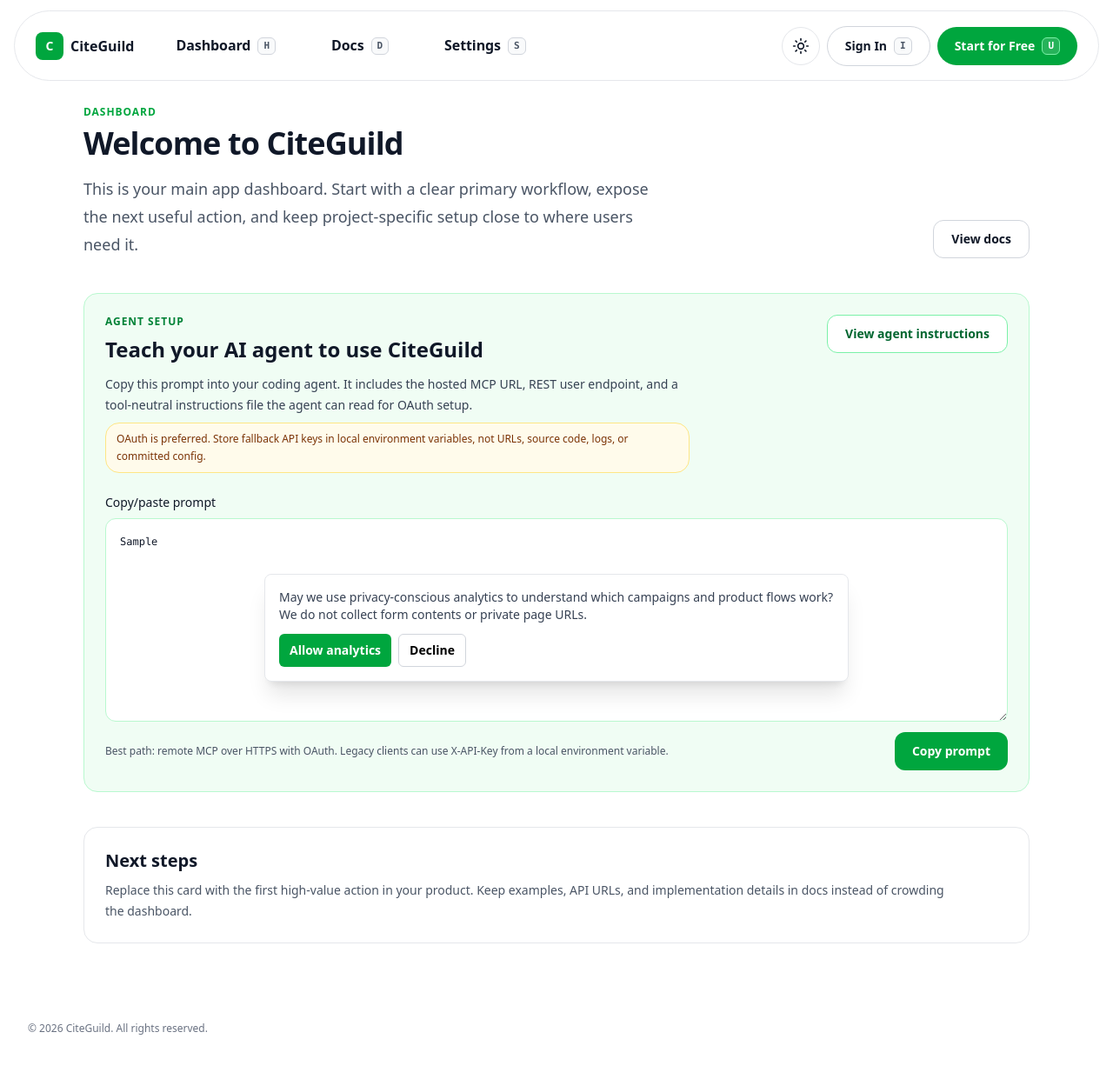
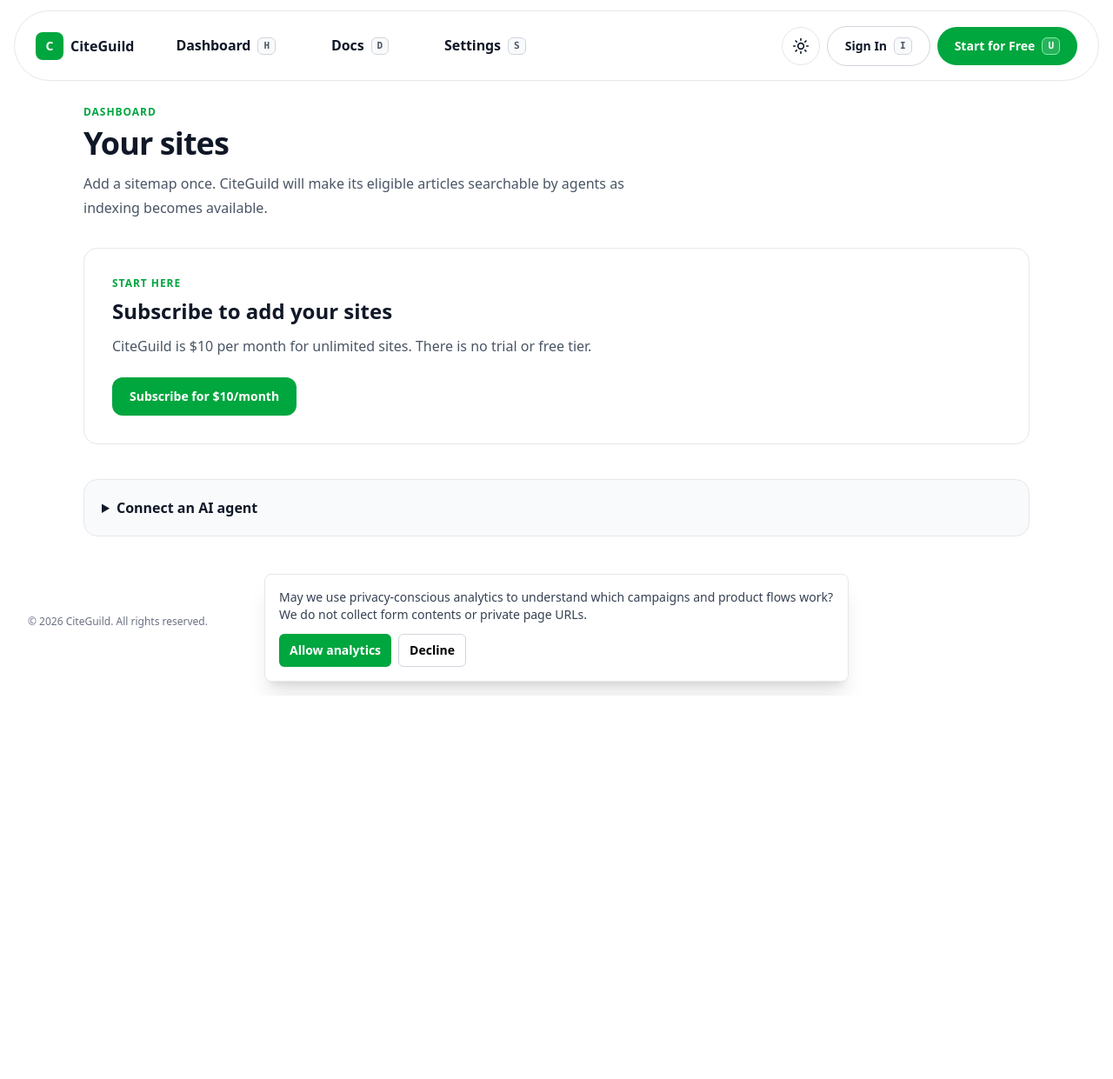
Before and after one commit to LVTD-LLC/citeguild, a Django app: template frontend/templates/pages/home.html in a window 1280 px wide. Shown: the whole page at 87% size. After the commit the page ends 799 px from the top, so only its background shows below. Run offline with Django 5.2, Linux system fonts and the light colour scheme; the template is opened without the code that fills it: most values are stand-ins (such as "Sample title", 1, 10 or a date in 2020); style sheets or scripts are compiled from the project's sources; some libraries are stand-ins or nearby versions.

Commit message:
CG-008: Add paid onboarding dashboard (#13)
* feat: add paid onboarding dashboard

* test: align dashboard heading assertion

* fix: log subscription race on site creation

---------

Co-authored-by: Forge <forge@lvtd.dev>

```diff
--- a/apps/pages/tests.py
+++ b/apps/pages/tests.py
@@ -178,7 +178,7 @@ def test_dashboard_does_not_show_email_confirmation_reminder(client):
     assert response.status_code == 200
     content = response.content.decode()
     assert "Your email is not yet confirmed" not in content
-    assert "Welcome to CiteGuild" in content
+    assert "Your sites" in content
 
 
 def test_settings_requires_email_confirmation_before_passkey_setup(client):
--- a/frontend/templates/pages/home.html
+++ b/frontend/templates/pages/home.html
@@ -1,60 +1,156 @@
 {% extends "base_app.html" %}
+{% block meta %}
+    <title>Dashboard | CiteGuild</title>
+    <meta name="robots" content="noindex, nofollow" />
+{% endblock meta %}
 {% block content %}
     <div class="mx-auto max-w-6xl px-4 py-10 sm:px-6 lg:px-8">
-        <div class="mb-10 flex flex-col gap-4 sm:flex-row sm:items-end sm:justify-between">
+        <div class="mb-8 flex flex-col gap-4 sm:flex-row sm:items-end sm:justify-between">
             <div>
                 <p class="app-label-caps text-green-600 dark:text-green-400">Dashboard</p>
-                <h1 class="mt-2 text-4xl font-black tracking-tight text-gray-900 dark:text-gray-100">Welcome to CiteGuild</h1>
-                <p class="app-text-muted mt-4 max-w-2xl text-lg leading-8">
-                    This is your main app dashboard. Start with a clear primary workflow, expose the next useful action, and keep project-specific setup close to where users need it.
-                </p>
+                <h1 class="mt-2 text-4xl font-black tracking-tight text-gray-900 dark:text-gray-100">Your sites</h1>
+                <p class="app-text-muted mt-3 max-w-2xl text-base leading-7">Add a sitemap once. CiteGuild will make its eligible articles searchable by agents as indexing becomes available.</p>
             </div>
-            <a href="{% url 'docs_home' %}" class="app-button-secondary">View docs</a>
+            {% if has_subscription %}
+                <a href="#add-site" class="app-button-primary">Add site</a>
+            {% endif %}
         </div>
-        <section class="mb-10 rounded-2xl border border-green-200 bg-green-50 p-6 dark:border-green-900/60 dark:bg-green-950/30"
-                 aria-labelledby="agent-setup-heading">
-            <div class="flex flex-col gap-6 lg:flex-row lg:items-start lg:justify-between">
-                <div class="max-w-2xl">
-                    <p class="app-label-caps text-green-700 dark:text-green-300">Agent setup</p>
-                    <h2 id="agent-setup-heading"
-                        class="mt-2 text-2xl font-black text-gray-900 dark:text-gray-100">Teach your AI agent to use CiteGuild</h2>
-                    <p class="mt-3 text-sm leading-6 text-gray-700 dark:text-gray-300">
-                        Copy this prompt into your coding agent. It includes the hosted MCP URL, REST user endpoint, and a tool-neutral instructions file the agent can read for OAuth setup.
-                    </p>
-                    <p class="mt-2 rounded-2xl border border-amber-200 bg-amber-50 px-3 py-2 text-xs leading-5 text-amber-900 dark:border-amber-900/60 dark:bg-amber-950/40 dark:text-amber-100">
-                        OAuth is preferred. Store fallback API keys in local environment variables, not URLs, source code, logs, or committed config.
-                    </p>
-                </div>
-                <a href="{{ agent_instructions_url }}"
-                   class="app-button-secondary border-green-300 text-green-800 hover:bg-green-100 dark:border-green-800 dark:text-green-200 dark:hover:bg-green-950">
-                    View agent instructions
-                </a>
+        {% if subscription_pending %}
+            <section class="app-card border-amber-200 p-6 dark:border-amber-900/60"
+                     aria-labelledby="subscription-pending-heading"
+                     aria-live="polite">
+                <p class="app-label-caps text-amber-700 dark:text-amber-300">Payment received</p>
+                <h2 id="subscription-pending-heading" class="mt-2 text-2xl font-bold">Confirming your subscription</h2>
+                <p class="app-text-muted mt-3">Stripe is confirming access. This normally takes a few seconds.</p>
+                <a href="{% url 'home' %}" class="app-button-secondary mt-5">Check again</a>
+            </section>
+        {% elif not has_subscription %}
+            <section class="app-card p-6 sm:p-8" aria-labelledby="subscribe-heading">
+                <p class="app-label-caps text-green-600 dark:text-green-400">Start here</p>
+                <h2 id="subscribe-heading" class="mt-2 text-2xl font-bold">Subscribe to add your sites</h2>
+                <p class="app-text-muted mt-3 max-w-2xl">CiteGuild is $10 per month for unlimited sites. There is no trial or free tier.</p>
+                <form method="post"
+                      action="{% url 'user_upgrade_checkout_session' %}"
+                      class="mt-6">
+                    {% csrf_token %}
+                    <button type="submit" class="app-button-primary">Subscribe for $10/month</button>
+                </form>
+            </section>
+        {% else %}
+            <div class="grid gap-8 lg:grid-cols-[minmax(0,1fr)_minmax(20rem,0.7fr)]">
+                <section aria-labelledby="site-list-heading">
+                    <div class="flex items-center justify-between gap-4">
+                        <h2 id="site-list-heading" class="text-2xl font-bold">Sites</h2>
+                        <span class="text-sm text-gray-500 dark:text-gray-400">{{ projects|length }} total</span>
+                    </div>
+                    {% if projects %}
+                        <ul class="mt-4 space-y-4">
+                            {% for project in projects %}
+                                <li class="app-card p-5">
+                                    <div class="flex flex-col gap-4 sm:flex-row sm:items-start sm:justify-between">
+                                        <div class="min-w-0">
+                                            <h3 class="truncate text-lg font-bold">{{ project.name }}</h3>
+                                            <p class="mt-1 truncate text-sm text-gray-600 dark:text-gray-300">{{ project.normalized_host }}</p>
+                                        </div>
+                                        <span class="inline-flex w-fit rounded-full px-3 py-1 text-xs font-semibold {% if project.state == 'active' %}bg-green-100 text-green-800 dark:bg-green-950/50 dark:text-green-200{% else %}bg-amber-100 text-amber-900 dark:bg-amber-950/50 dark:text-amber-200{% endif %}">
+                                            {{ project.get_state_display }}
+                                        </span>
+                                    </div>
+                                    <dl class="mt-5 grid grid-cols-2 gap-4 border-t border-gray-200 pt-4 text-sm dark:border-gray-800">
+                                        <div>
+                                            <dt class="text-gray-500 dark:text-gray-400">Indexed articles</dt>
+                                            <dd class="mt-1 font-semibold">
+                                                {{ project.active_article_count }}
+                                            </dd>
+                                        </div>
+                                        <div>
+                                            <dt class="text-gray-500 dark:text-gray-400">Indexing</dt>
+                                            <dd class="mt-1 font-semibold">
+                                                {% if project.state == 'suspended' %}Paused{% elif project.last_error_code %}Needs attention{% elif project.last_sync_at %}Ready{% else %}Pending{% endif %}
+                                            </dd>
+                                        </div>
+                                    </dl>
+                                </li>
+                            {% endfor %}
+                        </ul>
+                    {% else %}
+                        <div class="app-card mt-4 p-8 text-center">
+                            <h3 class="text-lg font-bold">No sites yet</h3>
+                            <p class="app-text-muted mt-2">Add your sitemap to create the first site in your account.</p>
+                            <a href="#add-site" class="app-button-primary mt-5">Add your first site</a>
+                        </div>
+                    {% endif %}
+                </section>
+                <aside class="space-y-6">
+                    <section id="add-site"
+                             class="app-card scroll-mt-28 p-6"
+                             aria-labelledby="add-site-heading">
+                        <h2 id="add-site-heading" class="text-xl font-bold">Add site</h2>
+                        <p class="app-text-muted mt-2 text-sm">Use the public XML sitemap for the publication you control.</p>
+                        <form method="post"
+                              action="{% url 'home' %}#add-site"
+                              class="mt-5 space-y-4"
+                              x-data="{ submitting: false }"
+                              @submit="submitting = true"
+                              :aria-busy="submitting.toString()">
+                            {% csrf_token %}
+                            {{ site_form.non_field_errors }}
+                            <div>
+                                {{ site_form.name.errors }}
+                                <label for="{{ site_form.name.id_for_label }}"
+                                       class="block text-sm font-semibold">{{ site_form.name.label }}</label>
+                                {{ site_form.name }}
+                            </div>
+                            <div>
+                                {{ site_form.sitemap_url.errors }}
+                                <label for="{{ site_form.sitemap_url.id_for_label }}"
+                                       class="block text-sm font-semibold">{{ site_form.sitemap_url.label }}</label>
+                                {{ site_form.sitemap_url }}
+                                <p class="mt-1 text-xs text-gray-500 dark:text-gray-400">HTTP and HTTPS sitemap URLs are supported.</p>
+                            </div>
+                            <button type="submit"
+                                    class="app-button-primary w-full"
+                                    :disabled="submitting">
+                                <span x-show="!submitting">Add site</span>
+                                <span x-cloak x-show="submitting" role="status">Adding site…</span>
+                            </button>
+                        </form>
+                    </section>
+                    <section class="app-panel p-5" aria-labelledby="billing-heading">
+                        <h2 id="billing-heading" class="font-bold">Billing</h2>
+                        <p class="app-text-muted mt-2 text-sm">One $10 monthly subscription. Unlimited sites.</p>
+                        {% if profile.stripe_customer_id %}
+                            <form method="post"
+                                  action="{% url 'create_customer_portal_session' %}"
+                                  class="mt-4">
+                                {% csrf_token %}
+                                <button type="submit" class="app-button-secondary w-full">Manage billing</button>
+                            </form>
+                        {% endif %}
+                    </section>
+                </aside>
             </div>
-            <div class="mt-6">
-                <label for="agent-setup-prompt"
-                       class="mb-2 block text-sm font-medium text-gray-900 dark:text-gray-100">Copy/paste prompt</label>
+        {% endif %}
+        <details class="app-panel mt-10 p-5">
+            <summary class="cursor-pointer font-bold">Connect an AI agent</summary>
+            <div class="mt-5">
+                <label for="agent-setup-prompt" class="mb-2 block text-sm font-medium">Copy/paste prompt</label>
                 <textarea id="agent-setup-prompt"
                           readonly
-                          rows="10"
-                          aria-describedby="agent-setup-help"
-                          class="app-input block w-full border-green-200 p-4 font-mono text-xs leading-5 dark:border-green-900">{{ agent_setup_prompt }}</textarea>
+                          rows="8"
+                          class="app-input block w-full font-mono text-xs">{{ agent_setup_prompt }}</textarea>
                 <div class="mt-3 flex flex-col gap-3 sm:flex-row sm:items-center sm:justify-between">
-                    <p id="agent-setup-help"
-                       class="text-xs leading-5 text-gray-600 dark:text-gray-400">Best path: remote MCP over HTTPS with OAuth. Legacy clients can use X-API-Key from a local environment variable.</p>
+                    <a href="{{ agent_instructions_url }}"
+                       class="text-sm font-semibold text-green-700 dark:text-green-300">View agent instructions</a>
                     <button type="button"
                             data-copy-button
                             data-copy-source="#agent-setup-prompt"
-                            class="app-button-primary">
+                            class="app-button-secondary">
                         <span data-copy-label>Copy prompt</span>
                     </button>
                 </div>
             </div>
-        </section>
-        <section class="app-card p-6" aria-labelledby="next-steps-heading">
-            <h2 id="next-steps-heading"
-                class="text-xl font-bold text-gray-900 dark:text-gray-100">Next steps</h2>
-            <p class="app-text-muted mt-2 text-sm leading-6">Replace this card with the first high-value action in your product. Keep examples, API URLs, and implementation details in docs instead of crowding the dashboard.</p>
-        </section>
+        </details>
     </div>
     {% if show_confetti %}
         <script src="https://cdn.jsdelivr.net/npm/canvas-confetti@1.5.1/dist/confetti.browser.min.js"></script>
```
Also changed, not shown: apps/core/forms.py (+26 -0 lines), apps/core/tests/test_views.py (+119 -0 lines), apps/core/views.py (+51 -5 lines), CHANGELOG.md.
